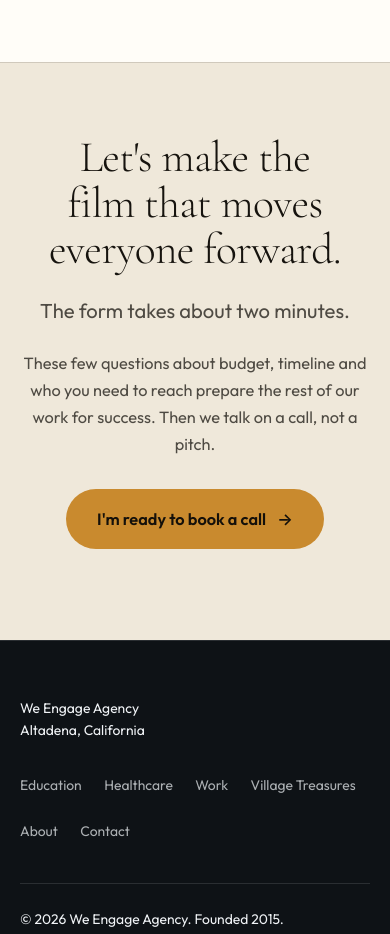
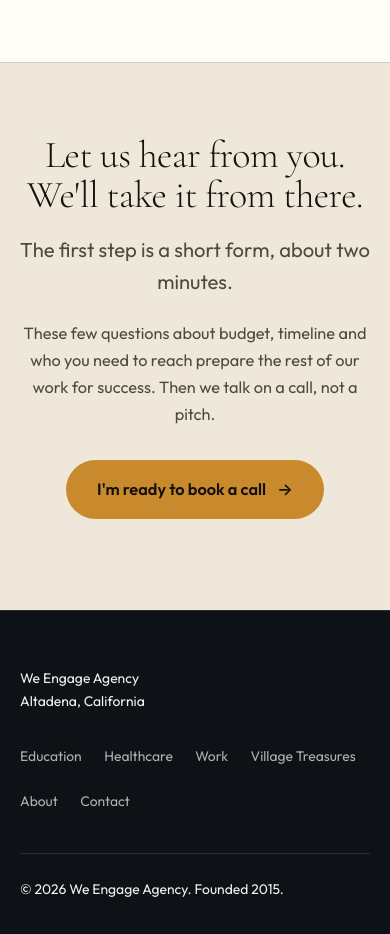
Before and after one commit to DGJOYandPeace/we-engage-agency, a plain HTML site: page index.html in a window 390 px wide. Shown: the part 10700-11634 px from the top of the page. Drawn offline with nearby package versions, Linux system fonts and the light colour scheme.

Commit message:
Homepage close: set up the form instead of repeating the hero
With the hero now carrying "Let's make the film that moves everyone forward.",
the closing block said the same sentence a second time. It now does its own
job: it is the first step, and it answers the questions someone has before
they start a form.

Headline: "Let us hear from you. We'll take it from there." Lede: "The first step
is a short form, about two minutes." The body under it, which says what the
questions are for and that the next thing is a call and not a pitch, is
unchanged.

Each sentence of the headline is kept whole on its own line. At the stock
heading size "We'll take it from there." does not fit a 350px shell, and the
first pass broke it mid-sentence into four lines. On a phone the size now
follows the width (38px at 390, 30px at 320) so both sentences fit, and from
768 up the stock size applies as before. Checked at eleven widths from 320 to
1440.

CLAUDE.md now says the hero makes the promise and the close sets up the form,
and asks that the two not repeat each other.

Other pages keep their own closing headlines and the old "The form takes about
two minutes." lede.

Co-Authored-By: Claude Sonnet 5.5 <noreply@anthropic.com>
Claude-Session: https://claude.ai/code/session_01BjTAuEzLGHyt3AgNMFsBFD

```diff
--- a/index.html
+++ b/index.html
@@ -415,8 +415,12 @@
   <!-- ========================== FINAL CTA ========================== -->
   <section class="section endcta">
     <div class="shell">
-      <h2 class="reveal" style="max-width:24ch">Let's make the film that moves everyone forward.</h2>
-      <p class="lede reveal" data-delay="1" style="max-width:52ch">The form takes about two minutes.</p>
+      <!-- Each sentence is kept whole on its own line. The size follows the width
+           on a phone, because "We'll take it from there." measures about 9.1em
+           and at the stock heading size it does not fit a 350px shell, which
+           broke it mid-sentence into four lines. -->
+      <h2 class="reveal" style="max-width:24ch;font-size:min(var(--step-4), calc((100vw - var(--gutter) * 2) / 9.2))"><span style="display:inline-block">Let us hear from you.</span> <span style="display:inline-block">We'll take it from there.</span></h2>
+      <p class="lede reveal" data-delay="1" style="max-width:52ch">The first step is a short form, about two minutes.</p>
       <p class="reveal" data-delay="2" style="max-width:52ch">These few questions about budget, timeline and who you need to reach prepare the rest of our work for success. Then we talk on a call, not a pitch.</p>
       <p class="reveal" data-delay="2" style="margin-top:2rem">
         <a class="btn btn--primary" href="/contact.html">I'm ready to book a call <span class="arr">→</span></a>
```
Also changed, not shown: 1 other file.
